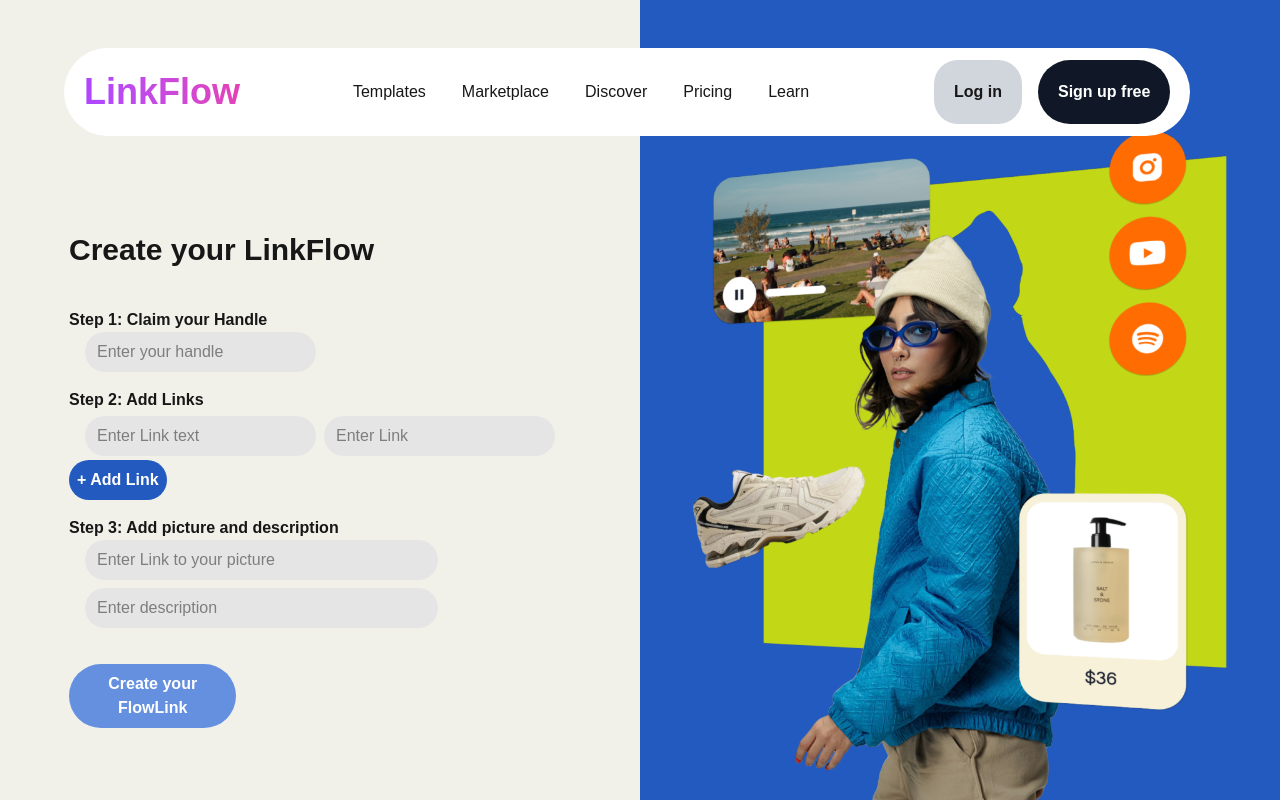
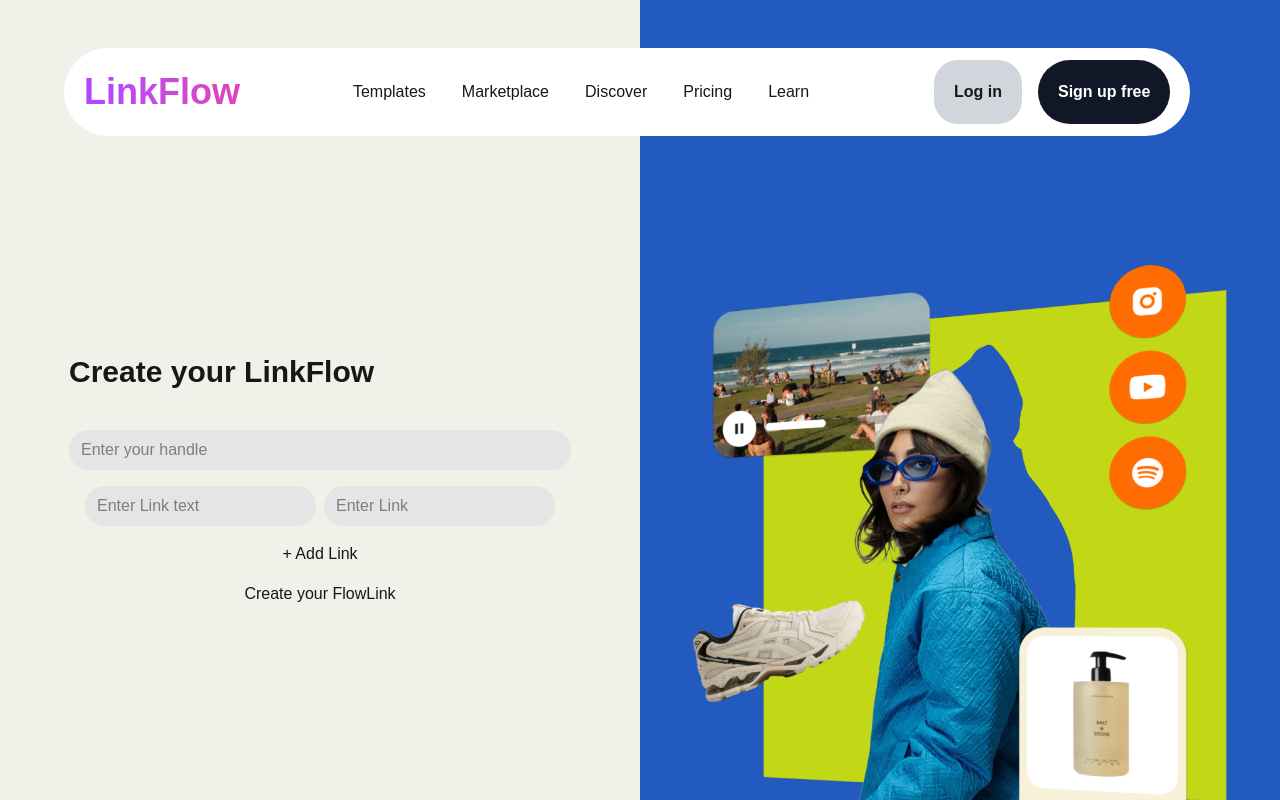
Before and after one commit to puneetsharma0910/LinkFlow, a Next.js app: page /generate in a window 1280 px wide. Shown: the top 800 px of the page. Built offline with nearby package versions, Linux system fonts and the light colour scheme.

Commit message:
Fixed Suspense issue, MongoDB warnings, and image optimizations

```diff
--- a/app/generate/page.js
+++ b/app/generate/page.js
@@ -156,155 +156,105 @@
 
 
 
-
 "use client";
 
-import React from "react";
-import { useState } from "react";
+import React, { useState, useEffect } from "react";
 import { useSearchParams } from "next/navigation";
-
+import Image from "next/image";
 import { ToastContainer, toast } from "react-toastify";
+import { v4 as uuidv4 } from "uuid"; // ✅ Import UUID for unique keys
 
 const Generate = () => {
-  // const [link, setlink] = useState("");
-  // const [linktext, setlinktext] = useState("");
   const searchParams = useSearchParams();
-  const [links, setLinks] = useState([{ link: "", linktext: "" }]);
-  const [handle, setHandle] = useState(searchParams.get('handle'));
+  const [links, setLinks] = useState([{ id: uuidv4(), link: "", linktext: "" }]);
+  const [handle, setHandle] = useState("");
   const [pic, setpic] = useState("");
-  const [desc, setdesc] = useState("")
+  const [desc, setdesc] = useState("");
+
+  // ✅ Use useEffect to get the handle from URL params safely
+  useEffect(() => {
+    const paramHandle = searchParams.get("handle");
+    if (paramHandle) setHandle(paramHandle);
+  }, [searchParams]);
+
   const handleChange = (index, link, linktext) => {
     setLinks((prevLinks) =>
-      prevLinks.map((item, i) => (i === index ? { link, linktext } : item))
+      prevLinks.map((item, i) => (i === index ? { ...item, link, linktext } : item))
     );
   };
+
   const addLink = () => {
-    setLinks(links.concat([{ link: "", linktext: "" }]));
+    setLinks([...links, { id: uuidv4(), link: "", linktext: "" }]); // ✅ Use spread operator
   };
 
   const submitlinks = async () => {
     const myHeaders = new Headers();
     myHeaders.append("Content-Type", "application/json");
 
-    const raw = JSON.stringify({
-      "links": links,
-      "handle": handle,
-      "pic": pic,
-      "desc":desc
-    });
-
-    console.log(raw)
+    const raw = JSON.stringify({ links, handle, pic, desc });
 
     const requestOptions = {
       method: "POST",
       headers: myHeaders,
       body: raw,
-      redirect: "follow"
     };
 
-   const r = await fetch("http://localhost:3000/api/add", requestOptions)
-   const result = await r.json()
-   if(result.success){
-     toast.success(result.message)
-     setLinks([])
-     setpic("")
-     setHandle("")
-     setdesc("")
+    const r = await fetch("/api/add", requestOptions);
+    const result = await r.json();
+
+    if (result.success) {
+      toast.success(result.message);
+      setLinks([{ id: uuidv4(), link: "", linktext: "" }]); // ✅ Keeps at least one input field
+      setpic("");
+      setHandle("");
+      setdesc("");
+    } else {
+      toast.error(result.message);
     }
-    else{
-      toast.error(result.message)
-    }
+  };
 
-  };
   return (
-    <div className="generate grid grid-cols-2 bg-[#f1f1ea] ">
-      <div className="col1 flex flex-col justify-center items-center text-left  ">
+    <div className="generate grid grid-cols-2 bg-[#f1f1ea]">
+      <div className="col1 flex flex-col justify-center items-center">
         <div className="flex flex-col gap-4">
-          <h1 className="font-extrabold text-3xl mb-6 pr-41">
-            Create your LinkFlow
-          </h1>
-          <div className="item ">
-            <h2 className="font-semibold">Step 1: Claim your Handle</h2>
-            <div className="mx-4">
+          <h1 className="font-extrabold text-3xl mb-6">Create your LinkFlow</h1>
+
           <input
-                value={handle || ""}
+            value={handle}
             onChange={(e) => setHandle(e.target.value)}
             className="bg-neutral-200 rounded-full px-3 py-2"
             type="text"
             placeholder="Enter your handle"
           />
-            </div>
-          </div>
 
-          <div className="item ">
-            <h2 className="font-semibold">Step 2: Add Links</h2>
-            {links &&
-              links.map((item, index) => {
-                return (
-                  <div key={index} className="mx-4 flex gap-2">
+          {links.map((item) => (
+            <div key={item.id} className="mx-4 flex gap-2">
               <input
-                      value={item.linktext || ""}
-                      onChange={(e) =>
-                        handleChange(index, item.link, e.target.value)
-                      }
-                      className="bg-neutral-200 rounded-full px-3 py-2 mt-1"
+                value={item.linktext}
+                onChange={(e) => handleChange(index, item.link, e.target.value)}
+                className="bg-neutral-200 rounded-full px-3 py-2"
                 type="text"
                 placeholder="Enter Link text"
               />
               <input
-                      value={item.link || ""}
-                      onChange={(e) =>
-                        handleChange(index, e.target.value, item.linktext)
-                      }
-                      className="bg-neutral-200 rounded-full px-3 py-2 mt-1"
+                value={item.link}
+                onChange={(e) => handleChange(index, e.target.value, item.linktext)}
+                className="bg-neutral-200 rounded-full px-3 py-2"
                 type="text"
                 placeholder="Enter Link"
               />
             </div>
-                );
-              })}
-            <button
-              onClick={() => addLink()}
-              className="bg-[#225abf] hover:bg-blue-700 text-white font-bold mt-1 rounded-4xl p-2"
-            >
-              + Add Link
-            </button>
-          </div>
+          ))}
 
-          <div className="item ">
-            <h2 className="font-semibold">Step 3: Add picture and description</h2>
-            <div className="mx-4">
-              <input
-                value={pic}
-                onChange={(e) => setpic(e.target.value)}
-                className="bg-neutral-200 rounded-full w-3/4 px-3  py-2 "
-                type="text"
-                placeholder="Enter Link to your picture"
-              />
-            </div>
-            <div className="mx-4 mt-2">
-              <input
-                value={desc}
-                onChange={(e) => setdesc(e.target.value)}
-                className="bg-neutral-200 rounded-full w-3/4 px-3  py-2 "
-                type="text"
-                placeholder="Enter description"
-              />
-            </div>
-          </div>
-          <button
-            disabled={pic == "" || handle == "" || desc =="" || links[0].linktext == ""}
-            onClick={() => {
-              submitlinks();
-            }}
-            className="bg-[#225abf] w-1/3 disabled:bg-[#6590e0] hover:bg-blue-700 text-white font-bold rounded-4xl p-2 mt-5"
-          >
+          <button onClick={addLink}>+ Add Link</button>
+
+          <button disabled={!pic || !handle || !desc || !links[0].linktext} onClick={submitlinks}>
             Create your FlowLink
           </button>
         </div>
       </div>
       <div className="col2 w-full h-[120vh]">
-        <img className="h-full w-full object-cover" src="/login.png" alt="" />
+        <Image src="/login.png" alt="Login" width={800} height={600} />
       </div>
       <ToastContainer />
     </div>
```
Lines whose indentation alone changed are shown as unchanged.
